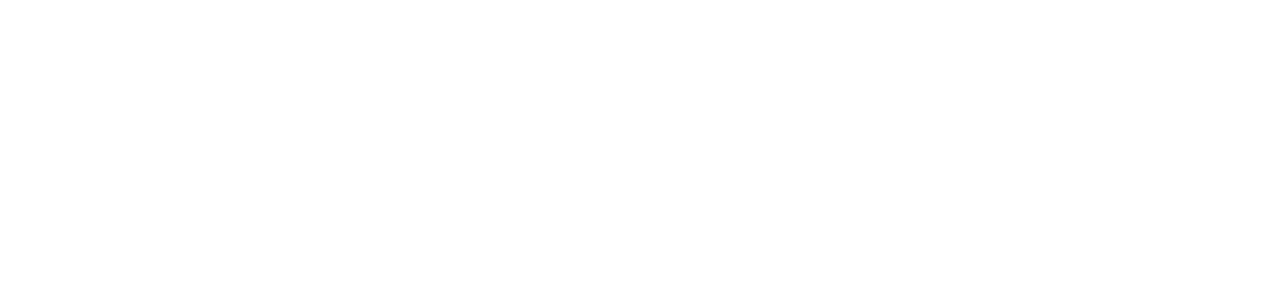
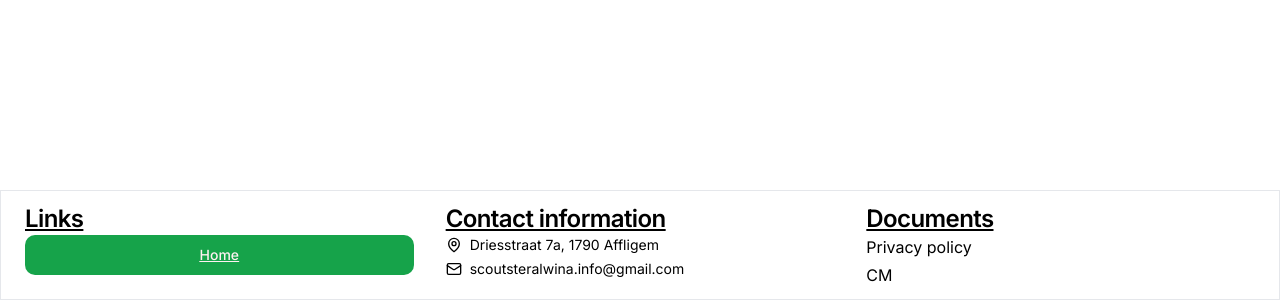
Before and after one commit to StefVanNieuwenhove/scouts, a Next.js app: page / in a window 1280 px wide. Shown: the part 684-984 px from the top of the page. Before the commit the page ends 800 px from the top, so only its background shows below. Built offline with nearby package versions, Linux system fonts and the light colour scheme; no server answers.

Commit message:
created a footer component with links, contact info and documents

```diff
--- a/src/app/layout.tsx
+++ b/src/app/layout.tsx
@@ -2,7 +2,7 @@
 import { Inter } from 'next/font/google';
 import './globals.css';
 import { ClerkProvider } from '@clerk/nextjs';
-import { Drawer } from '@/components/navigation';
+import { Drawer, FooterNav } from '@/components/navigation';
 
 const inter = Inter({ subsets: ['latin'] });
 
@@ -21,7 +21,8 @@
       <html lang='en'>
         <body className={inter.className}>
           <Drawer />
-          <main className='container mx-auto'>{children}</main>
+          <main className='container mx-auto min-h-screen'>{children}</main>
+          <FooterNav />
         </body>
       </html>
     </ClerkProvider>
--- a/src/components/navigation/Drawer.tsx
+++ b/src/components/navigation/Drawer.tsx
@@ -32,7 +32,7 @@
   const user = await getUser();
   return (
     <>
-      <header className='flex items-center justify-between py-3 px-6 sticky top-0 z-50 bg-base-100 backdrop-saturate-180 backdrop-blur-xl'>
+      <header className='flex items-center justify-between py-3 px-6 sticky top-0 z-50 bg-base-100 backdrop-saturate-180 backdrop-blur-xl border border-b'>
         <Sheet>
           <SheetTrigger>
             <Menu className='h-6 w-6' />
--- /dev/null
+++ b/src/components/navigation/FooterNav.tsx
@@ -0,0 +1,51 @@
+import React from 'react';
+import { H3 } from '../typography';
+import { Mail, MapPin } from 'lucide-react';
+import NavLink from './NavLink';
+
+const FooterNav = () => {
+  return (
+    <footer className='w-full py-3 px-6 bg-base-100 backdrop-saturate-180 backdrop-blur-xl border border-t grid md:grid-cols-3 grid-cols-1 gap-4 md:gap-8'>
+      <div>
+        <H3 className='underline'>Links</H3>
+        <nav className='space-y-1 flex flex-col'>
+          <NavLink name='Home' href='/' />
+        </nav>
+      </div>
+      <div>
+        <H3 className='underline'>Contact information</H3>
+        <ul className='space-y-1'>
+          <li className='flex items-center gap-2'>
+            <MapPin className='h-4 w-4' />
+            <p className='text-sm text-base-content/70'>
+              Driesstraat 7a, 1790 Affligem
+            </p>
+          </li>
+          <li className='flex items-center gap-2'>
+            <Mail className='h-4 w-4' />
+            <p className='text-sm text-base-content/70'>
+              scoutsteralwina.info@gmail.com
+            </p>
+          </li>
+        </ul>
+      </div>
+      <div>
+        <H3 className='underline'>Documents</H3>
+        <ul className='space-y-1'>
+          <li className='flex items-center gap-2'>
+            <a
+              href='/files/privacyverklaring_groepen.pdf'
+              download='privacyverklaring_groepen.pdf'>
+              Privacy policy
+            </a>
+          </li>
+          <li className='flex items-center gap-2'>
+            <a href='#'>CM</a>
+          </li>
+        </ul>
+      </div>
+    </footer>
+  );
+};
+
+export default FooterNav;
--- a/src/components/navigation/index.ts
+++ b/src/components/navigation/index.ts
@@ -1 +1,3 @@
 export { default as Drawer } from './Drawer';
+export { default as FooterNav } from './FooterNav';
+export { default as NavLink } from './NavLink';
```
Also changed, not shown: 1 other file (tests, documents, lock files or other folders).
